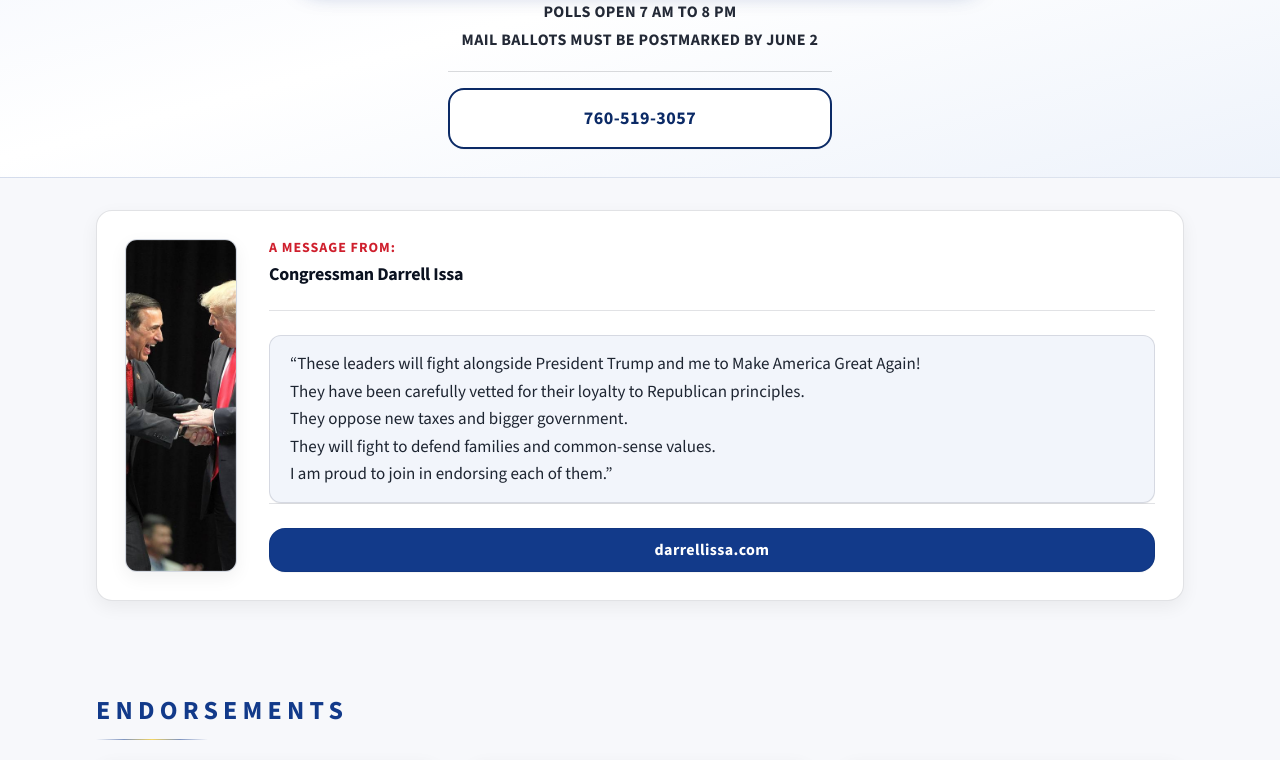
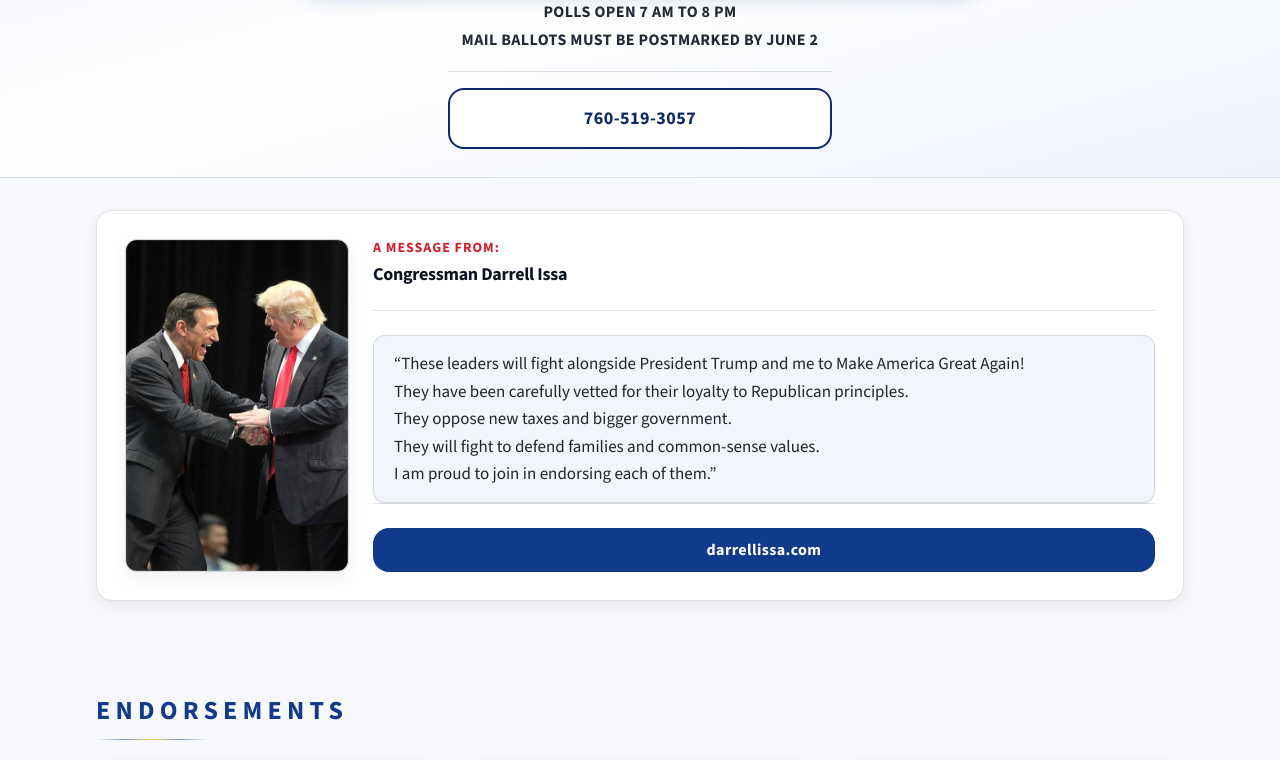
Before and after one commit to SeaForthStrategies/SDrepublicans, a Next.js app in the folder web/: page / in a window 1280 px wide. Shown: the part 561-1321 px from the top of the page. Built offline with nearby package versions, Linux system fonts and the light colour scheme.

Commit message:
Issa split card: wider photo column, tighter row gap, larger image sizes
Made-with: Cursor

```diff
--- a/web/src/app/mailer-cards.css
+++ b/web/src/app/mailer-cards.css
@@ -68,13 +68,21 @@
   align-self: start;
 }
 
-/* Split card (e.g. Issa): same width as other headshots, full card height on md+ */
+/* Split card (e.g. Issa): wider photo so portrait isn’t cropped; full card height on md+ */
+@media (max-width: 767px) {
+  .mailer-portrait-card__photo.mailer-portrait-card__photo--split .mailer-photo-frame {
+    width: min(10.5rem, 46vw) !important;
+    min-width: min(10.5rem, 46vw) !important;
+    max-width: min(10.5rem, 46vw) !important;
+  }
+}
+
 @media (min-width: 768px) {
   .mailer-portrait-card__photo.mailer-portrait-card__photo--split {
     display: flex;
-    width: var(--mailer-photo-w);
-    min-width: var(--mailer-photo-w);
-    max-width: var(--mailer-photo-w);
+    width: clamp(8.75rem, 28vw, 14rem);
+    min-width: 8.75rem;
+    max-width: 14rem;
     flex-direction: column;
     align-self: stretch;
     height: auto;
@@ -83,9 +91,9 @@
 
   .mailer-photo-frame.mailer-photo-frame--split-full {
     flex: 1 1 auto;
-    width: var(--mailer-photo-w) !important;
-    min-width: var(--mailer-photo-w) !important;
-    max-width: var(--mailer-photo-w) !important;
+    width: 100% !important;
+    min-width: 0 !important;
+    max-width: 100% !important;
     height: auto;
     min-height: 0;
     align-self: stretch;
--- a/web/src/components/mailer/PortraitMailerCard.tsx
+++ b/web/src/components/mailer/PortraitMailerCard.tsx
@@ -48,7 +48,7 @@ export function PortraitMailerCard({
       <div
         className={cn(
           mailerPortraitCard,
-          "flex h-full min-h-0 w-full min-w-0 flex-1 flex-col gap-6 md:flex-row md:items-stretch md:gap-7 lg:gap-8",
+          "flex h-full min-h-0 w-full min-w-0 flex-1 flex-col gap-6 md:flex-row md:items-stretch md:gap-5 lg:gap-6",
           mailerCardPadding,
           className,
         )}
--- a/web/src/components/mailer/endorsement-card-shared.tsx
+++ b/web/src/components/mailer/endorsement-card-shared.tsx
@@ -48,7 +48,11 @@ export function EndorsementCardPhoto({
           "object-cover",
           splitFullHeight === true ? "object-top" : "object-center",
         )}
-        sizes={mailerPhotoSizes}
+        sizes={
+          splitFullHeight === true
+            ? "(max-width: 767px) 168px, (max-width: 1023px) 260px, 320px"
+            : mailerPhotoSizes
+        }
         priority={priority === true}
       />
       <div className={mailerPhotoRing} />
```
